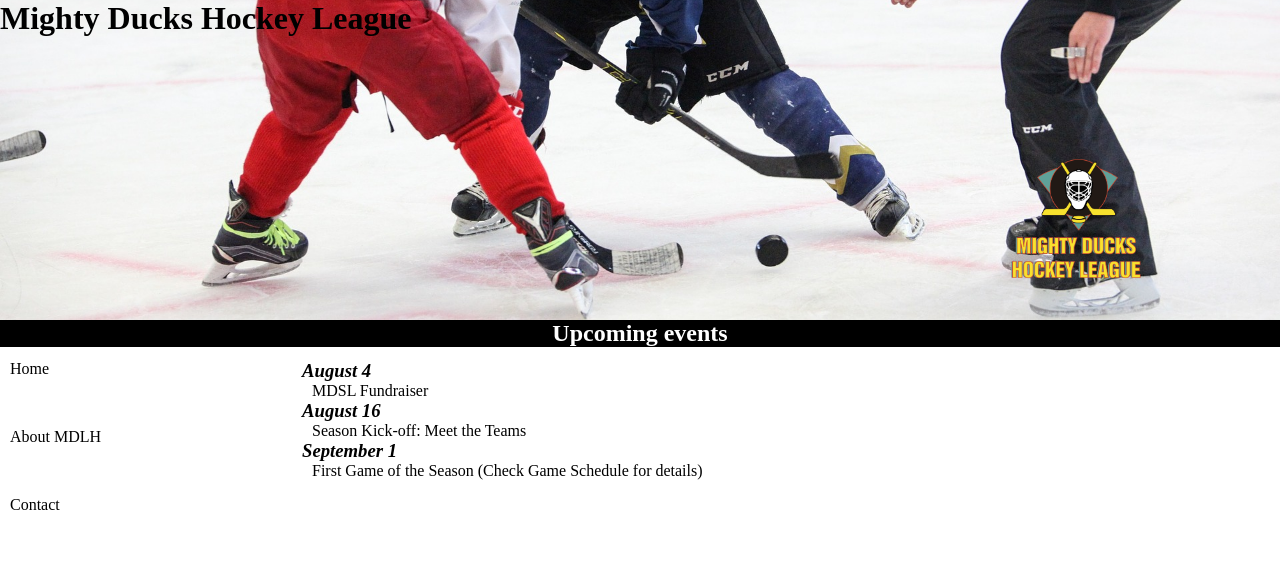
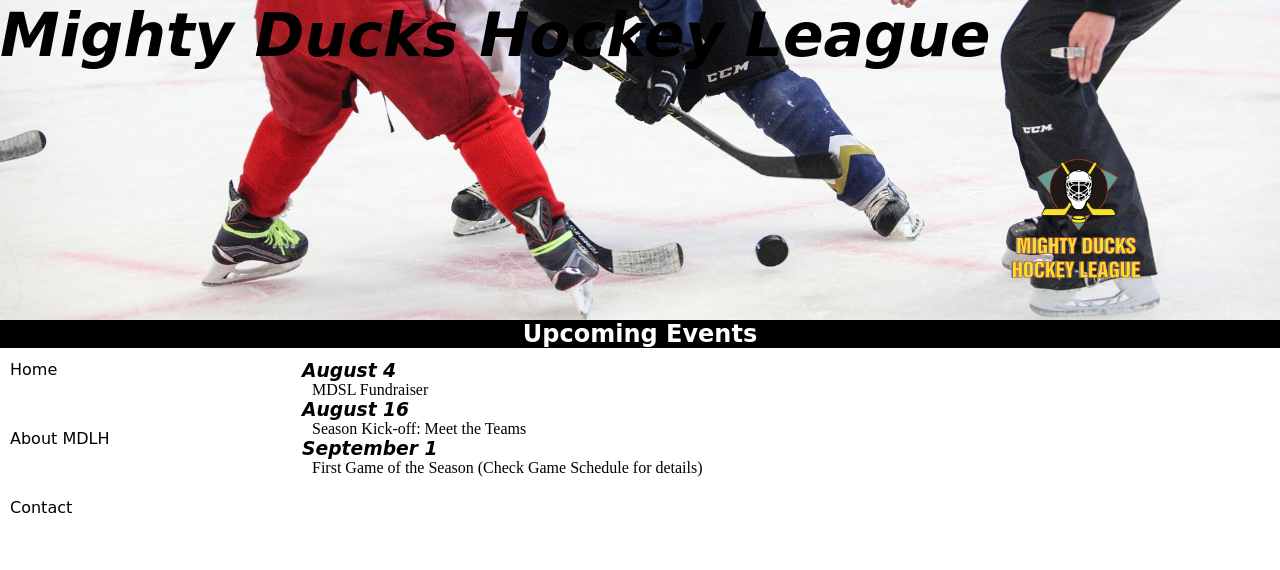
Before and after one commit to FrancoLguerra/entregaCSS-Design-1, a plain HTML site: page index.html in a window 1280 px wide. Shown: the top 570 px of the page. Drawn offline with Linux system fonts and the light colour scheme.

Commit message:
style: Cambio de fuentes y estilos generales

```diff
--- a/index.html
+++ b/index.html
@@ -14,7 +14,7 @@
             <h1>Mighty Ducks Hockey League</h1>
         </div>
         <div class="div-inferior-header">
-            <h2>Upcoming events</h2>
+            <h2>Upcoming Events</h2>
         </div>
 
        </div>
--- a/styles/styles.css
+++ b/styles/styles.css
@@ -30,12 +30,20 @@ flex-wrap: wrap;
 
 }
 
+.background-header > h1{
+    font-size: 60px;
+    font-style:italic;
+    font-family:cursive;
+}
+
+
 .div-inferior-header{
     background-color: black;
     color: white;
     width: 100%;
     text-align: center;
     padding: 8px, 0px;
+    font-family:cursive;
 }
 aside{
    width:15%;
@@ -49,16 +57,19 @@ aside{
 }
 .link{
    margin-bottom: 50px;
+   font-family:cursive;
 }
 .contenido{
     margin-left: 100px;
     padding-right: 150px;
 }
+.contenido h3{
+    font-style: italic;
+    font-family:cursive;
+}
 .contenido >p{
     text-indent: 10px;
-}
-.contenido h3{
-    font-style: italic;
+
 }
 a{
     text-decoration: none;
```
